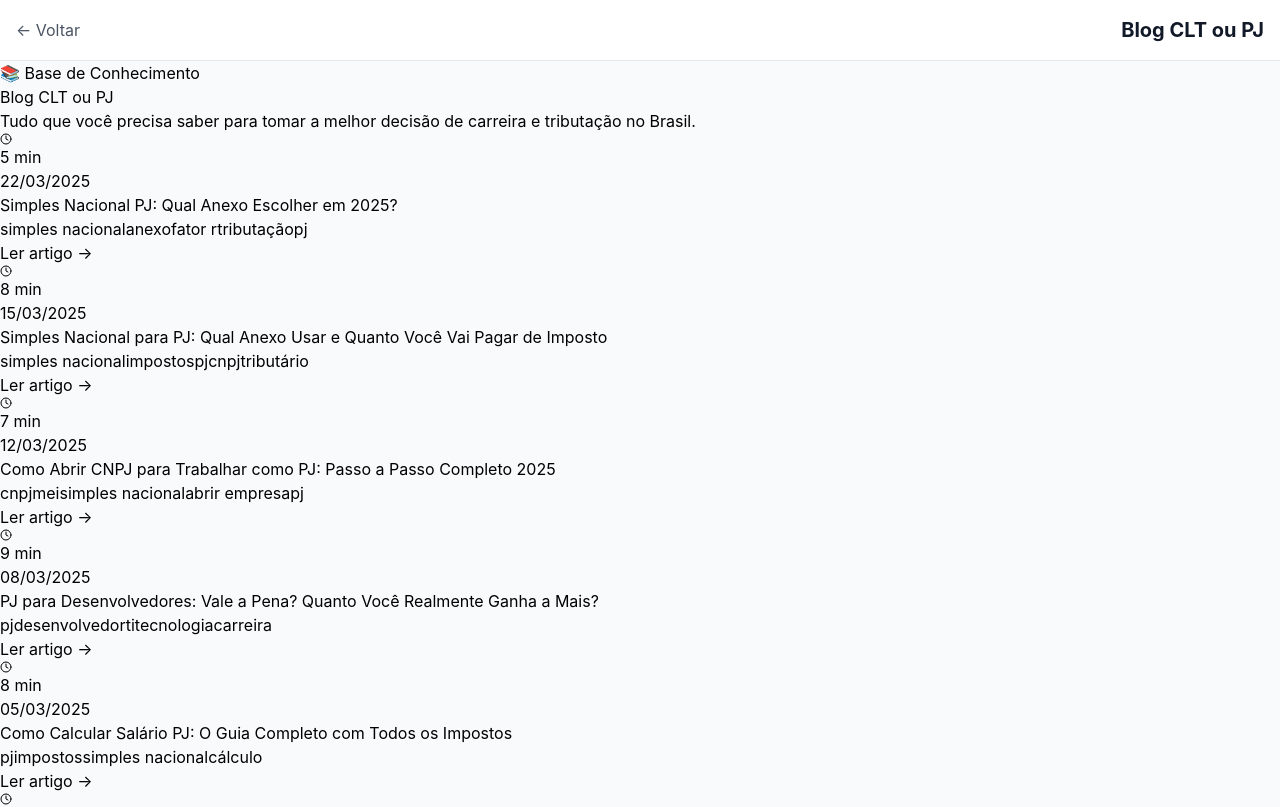
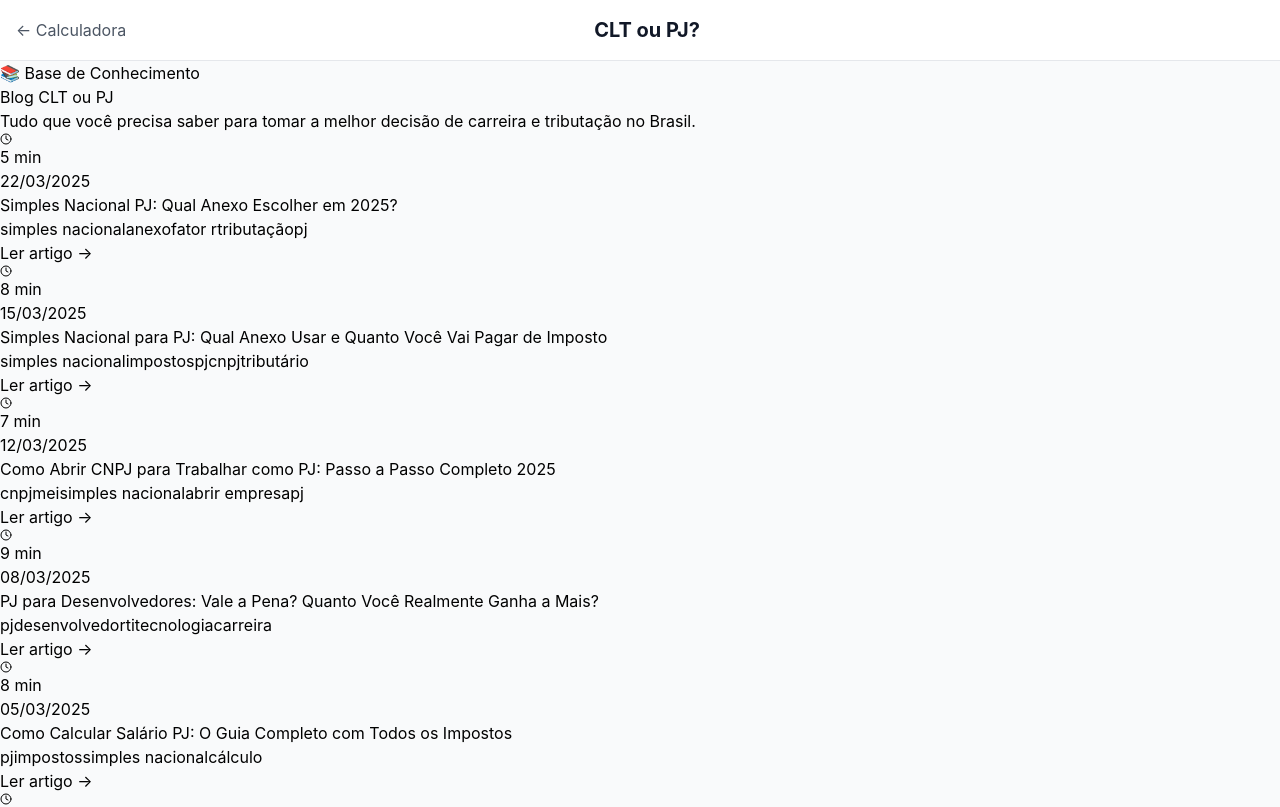
Before and after one commit to RodVerruck/cltvspj, a Next.js app: page /blog in a window 1280 px wide. Shown: the top 807 px of the page. Built offline with nearby package versions, Linux system fonts and the light colour scheme.

Commit message:
fix: update blog header navigation text and add spacing for centered title alignment

```diff
--- a/pages/blog/index.js
+++ b/pages/blog/index.js
@@ -18,9 +18,10 @@ export default function Blog({ allPosts }) {
         <header className="bg-white border-b border-gray-200">
           <div className="max-w-7xl mx-auto px-4 py-4 flex items-center justify-between">
             <Link href="/" className="flex items-center gap-2 text-gray-600 hover:text-gray-900 transition">
-              <span>← Voltar</span>
+              <span>← Calculadora</span>
             </Link>
-            <h1 className="text-xl font-bold text-gray-900">Blog CLT ou PJ</h1>
+            <h1 className="text-xl font-bold text-gray-900">CLT ou PJ?</h1>
+            <div className="w-24"></div>
           </div>
         </header>
 
```
